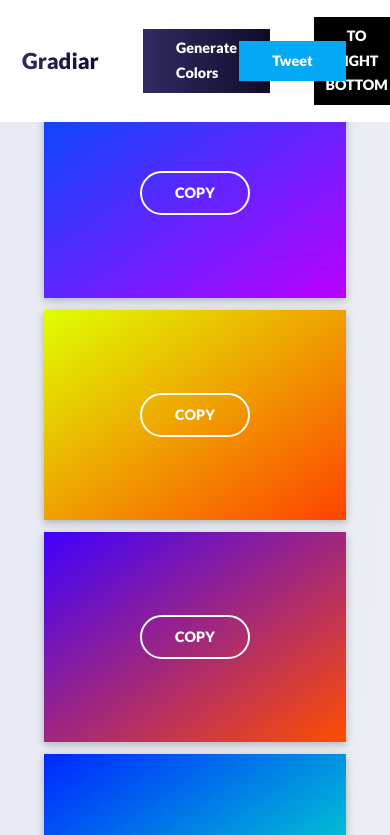
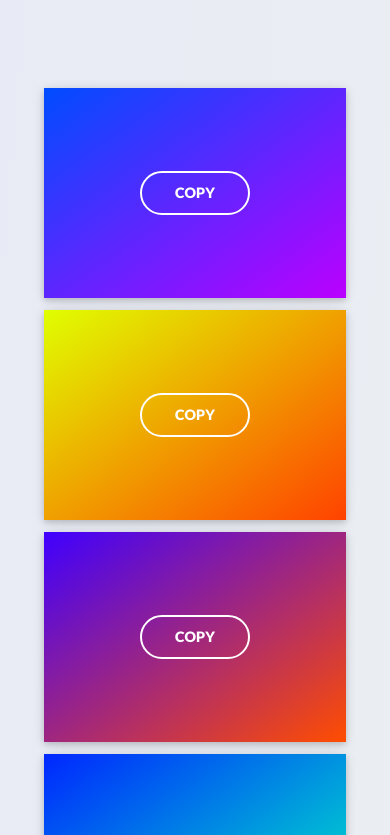
Before and after one commit to emmanuelnwogbo/linear-gradiar, a React app: page / in a window 390 px wide. Shown: the top 835 px of the page. Built offline with nearby package versions, Linux system fonts and the light colour scheme.

Commit message:
wrote media queries for header.scss

```diff
--- a/src/App.jsx
+++ b/src/App.jsx
@@ -77,7 +77,11 @@ class App extends Component {
   }
 
   render() {
-    const { feedback, feedback_zIndex, feedback_opacity } = this.state;
+    const {
+      feedback,
+      feedback_zIndex,
+      feedback_opacity
+    } = this.state;
     return (
       <div>
         <div className="feedback" style={{
--- a/src/components/Header.jsx
+++ b/src/components/Header.jsx
@@ -122,7 +122,9 @@ class Header extends Component {
         <div className="header--btn-tweet header--btn-generate" onClick={genGradientsFunctionApp}>Generate Colors</div>
         <div className="header__gradient--direction">
           <p>{currentDirection}</p>
-          <div className="header__gradient--direction-menu">
+          <div className="header__gradient--direction-menu" style={{
+            zIndex: `5000`
+          }}>
             {this.renderDirectionSpans()}
           </div>
         </div>
--- a/src/scss/base/base.scss
+++ b/src/scss/base/base.scss
@@ -15,13 +15,11 @@ body {
   position: relative;
   overflow-y: scroll;
   overflow-x: hidden;
-  background: rgba(236, 240, 241,1.0);
   background: linear-gradient(to right bottom, rgba(30, 55, 153,.1), rgba(236, 240, 241,1.0))
 }
 
-
 .feedback {
-  position: absolute;
+  position: fixed;
   top: 0;
   left: 0;
   height: 100%;
@@ -29,13 +27,15 @@ body {
   text-align: center;
   display: flex;
   justify-content: center;
-  align-items: center;
   color: #fff;
   transition: all .6s;
 
   &--text {
+    position: absolute;
+    top: 30%;
+    left: 0;
+    width: 100%;
     font-weight: 900;
-    margin: 0 auto;
     font-size: 4rem;
     height: 20%;
     text-transform: uppercase;
--- a/src/scss/components/header.scss
+++ b/src/scss/components/header.scss
@@ -14,12 +14,58 @@
   display: flex;
   background: #fff;
   padding: 1.5rem 2rem;
-  display: flex;
   align-items: center;
   z-index: 1000;
 
+  @media only screen and (max-width: 77.5em) {
+    padding: 1.5rem 1rem;
+  }
+
+  @media only screen and (max-width: 76.25em) {
+    position: fixed;
+    top: 0;
+    left: 0;
+    width: 25%;
+    height: 100%;
+    background: #fff;
+    padding: 1.5rem 2rem;
+    overflow-y: scroll;
+    align-items: center;
+    z-index: 1000;
+    flex-direction: column;
+    text-align: center;
+    transform: translateX(-22rem);
+    transition: all .2s;
+    cursor: pointer;
+
+    &:hover {
+      transform: translateX(0);
+    }
+  }
+
+  @media only screen and (max-width: 63.75em) {
+    width: 32%
+  }
+
+  @media only screen and (max-width: 57.75em) {
+    width: 36%
+  }
+
   & > div {
     margin-right: 4rem;
+
+    @media only screen and (max-width: 92.3em) {
+      margin-right: 2rem;
+    }
+
+    @media only screen and (max-width: 83em) {
+      margin-right: 1rem;
+    }
+
+    @media only screen and (max-width: 76.25em) {
+      margin: 1rem 0;
+      width: 100%;
+    }
   }
 
   &__range {
@@ -84,12 +130,18 @@
       font-size: 1.3rem;
       cursor: pointer;
       transition: all .2s;
+
+
     }
   }
 
   &--btn-tweet-btnposition {
     position: absolute;
     right: 0;
+
+    @media only screen and (max-width: 76.25em) {
+      position: relative;
+    }
   }
 
   &--btn-generate {
@@ -130,6 +182,11 @@
     align-items: center;
     color: #fff;
 
+    @media only screen and (max-width: 76.5em) {
+      width: 12rem;
+      padding: .7rem;
+    }
+
     &:hover {
       & span {
         @include directionMenuSpans
@@ -139,6 +196,12 @@
         height: 40rem;
         width: 100%;
         bottom: -40rem;
+        opacity: 1;
+
+        @media only screen and (max-width: 76.25em) {
+          height: 30rem;
+          bottom: -30rem;
+        }
       }
     }
 
@@ -152,6 +215,14 @@
       transform: translateY(-3rem);
       z-index: -2;
       color: #fff;
+
+      @media only screen and (max-width: 76.25em) {
+        bottom: 0;
+        z-index: 4000;
+        width: 100%;
+        transform: translateY(-2.5rem);
+        opacity: 0;
+      }
 
       & span {
         transition: all .2s;
@@ -198,6 +269,14 @@
     display: flex;
     align-items: center;
 
+    @media only screen and (max-width: 76.25em) {
+      flex-direction: column;
+
+      & > div {
+        width: 100%;
+      }
+    }
+
     &-label {
       margin-right: 1rem;
       font-weight: 900;
```
